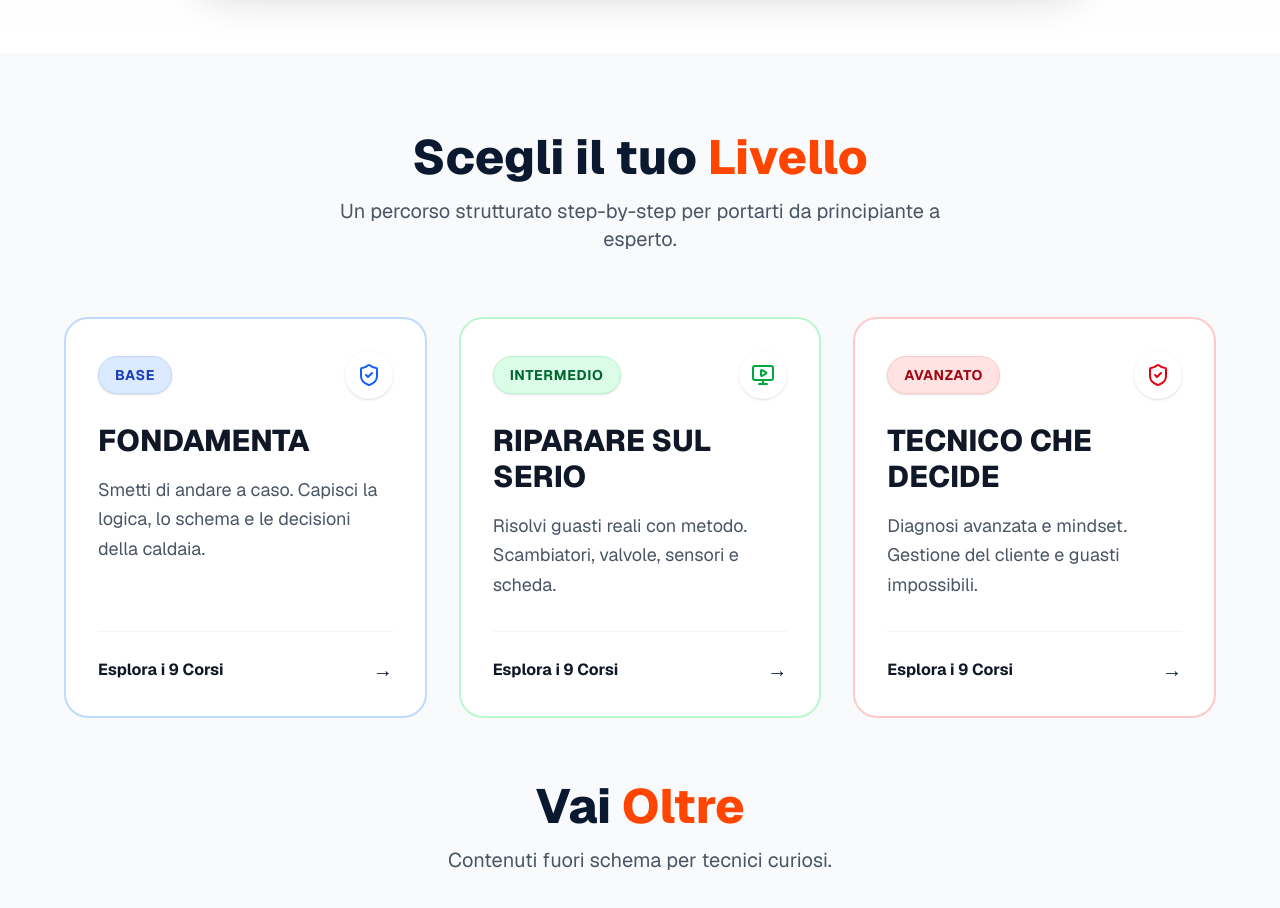
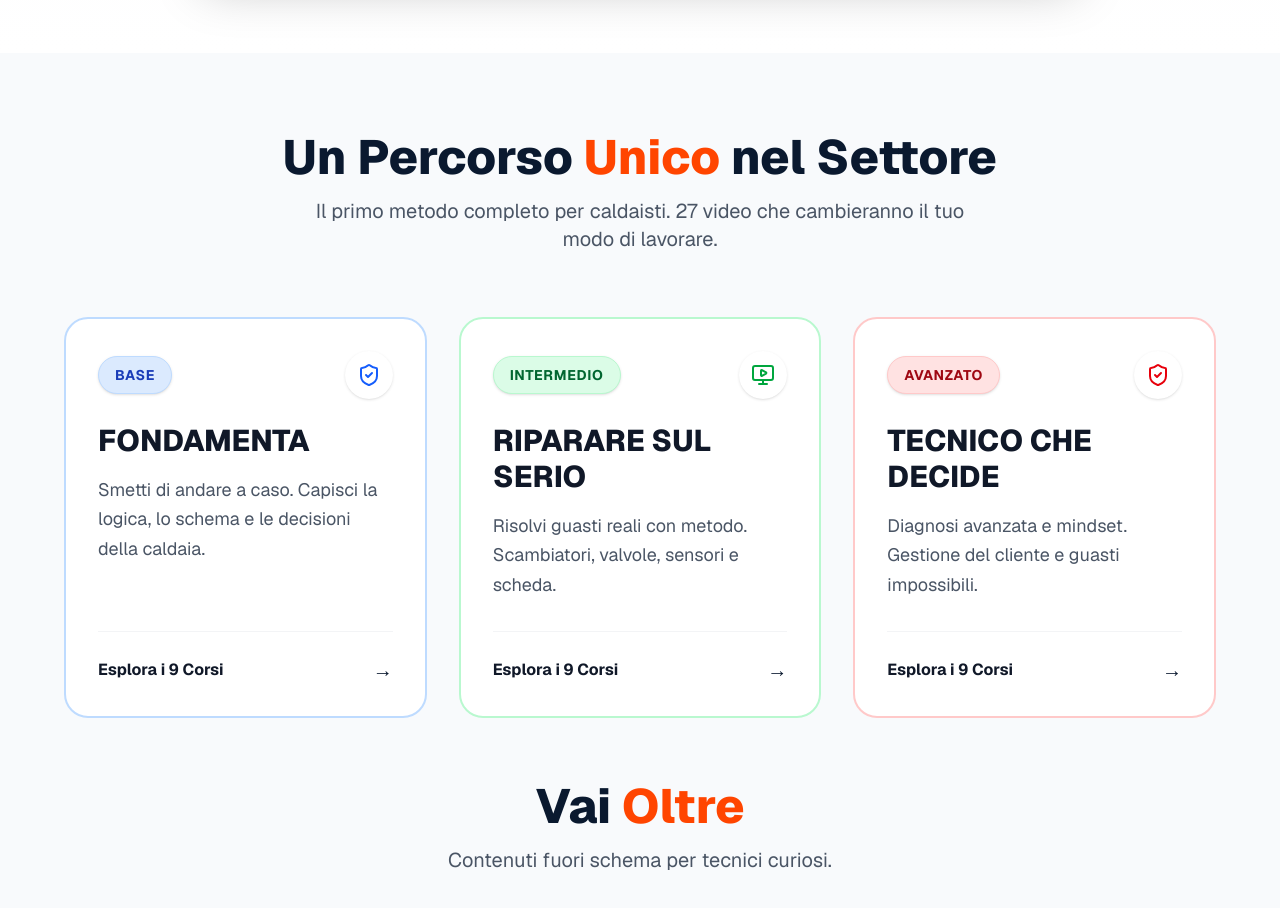
Before and after one commit to simonsilvercaldaie/sito-caldaie, a Next.js app: page / in a window 1280 px wide. Shown: the part 1160-2068 px from the top of the page. Built offline with nearby package versions, Linux system fonts and the light colour scheme.

Commit message:
Aggiorna headline: Un Percorso Unico nel Settore

```diff
--- a/components/ProductShowcase.tsx
+++ b/components/ProductShowcase.tsx
@@ -40,10 +40,10 @@ export default function ProductShowcase() {
             <div className="max-w-6xl mx-auto">
                 <div className="text-center mb-16 space-y-4">
                     <h2 className="text-3xl md:text-5xl font-extrabold text-primary">
-                        Scegli il tuo <span className="text-accent">Livello</span>
+                        Un Percorso <span className="text-accent">Unico</span> nel Settore
                     </h2>
                     <p className="text-lg md:text-xl text-gray-600 max-w-2xl mx-auto">
-                        Un percorso strutturato step-by-step per portarti da principiante a esperto.
+                        Il primo metodo completo per caldaisti. 27 video che cambieranno il tuo modo di lavorare.
                     </p>
                 </div>
 
```
